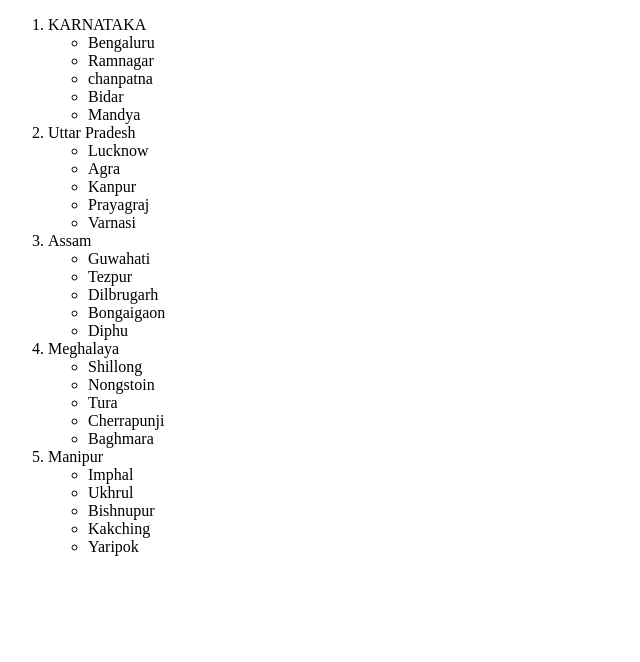
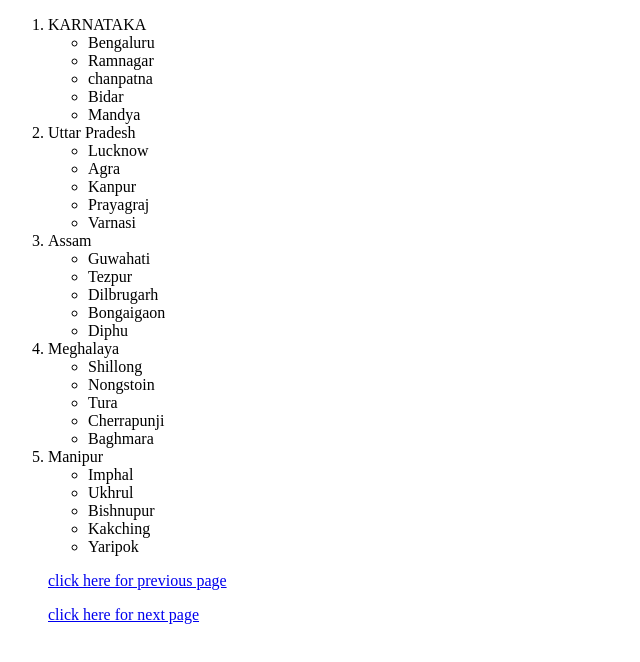
Before and after one commit to MeghanaH23/Html, a plain HTML site: page index.html in a window 1280 px wide. Shown: the whole page, without its empty margins (0-640 px from the left). Drawn offline with Linux system fonts and the light colour scheme.

Commit message:
Update index.html

```diff
--- a/index.html
+++ b/index.html
@@ -46,6 +46,7 @@
              <li>Kakching</li>
              <li>Yaripok</li>
            </ul>
-
+          <p><a href = " https://meghanah23.github.io/Html.document/question 4">click here for previous page</a></p>
+    <p><a href = " https://meghanah23.github.io/Html.document/question 2">click here for next page</a></p>
     </body>
 </html>
```
